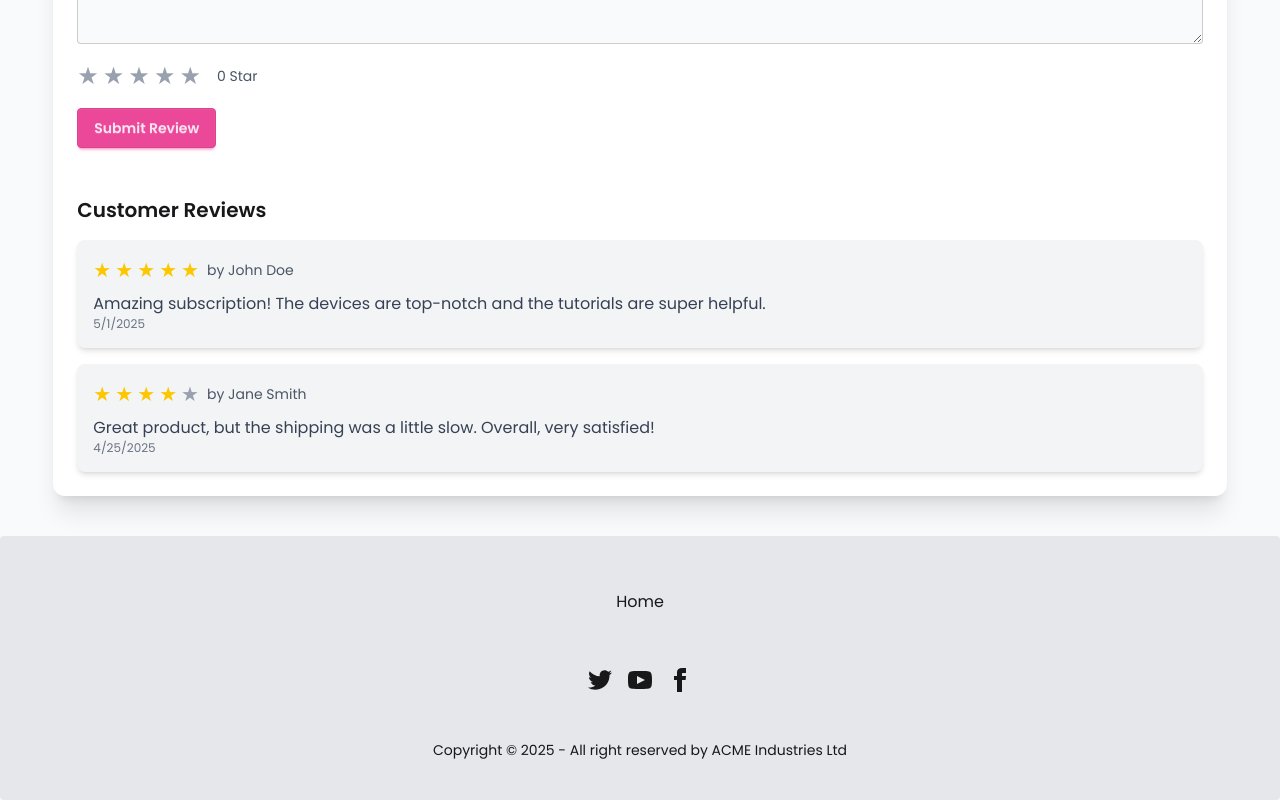
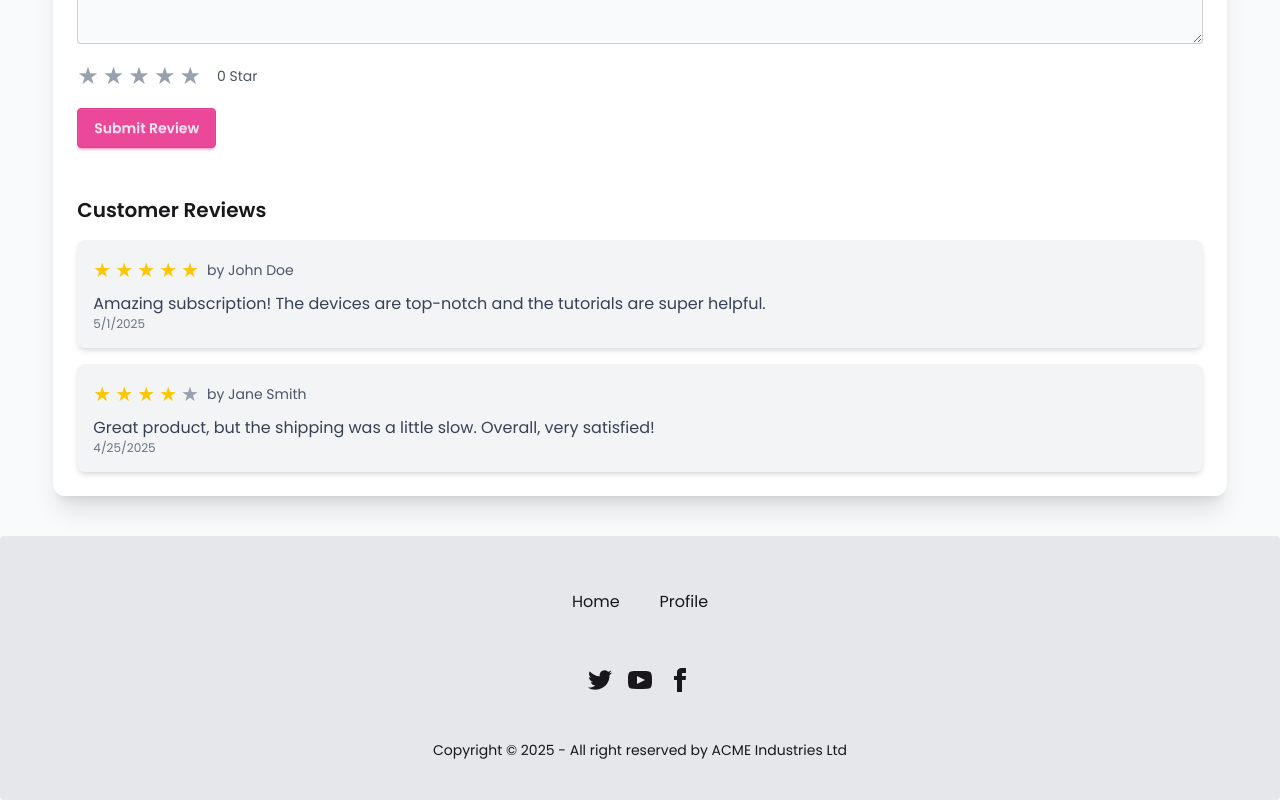
Before and after one commit to ShahriarTWS/Subscrify, a React (Vite) app: page /subscription-details/1 in a window 1280 px wide. Shown: the part 1166-1966 px from the top of the page. Built offline with nearby package versions, Linux system fonts and the light colour scheme; no server answers; sample sign-in values are in the browser's storage.

Commit message:
added hydrateFallbackElement

```diff
--- a/src/components/Footer/Footer.jsx
+++ b/src/components/Footer/Footer.jsx
@@ -1,7 +1,10 @@
-import React from 'react';
+import React, { use } from 'react';
 import { links } from '../Header/Navbar';
+import { AuthContext } from '../../provider/AuthProvider';
+import { NavLink } from 'react-router';
 
 const Footer = () => {
+    const {user}=use(AuthContext);
     return (
         <div>
             <footer className="footer footer-horizontal footer-center bg-base-200 text-base-content rounded p-10">
@@ -9,6 +12,11 @@ const Footer = () => {
                     <div className="navbar-center hidden lg:flex">
                         <ul className="menu menu-horizontal px-1 flex gap-4">
                             {links}
+                            {
+                                user ?
+                                    <li className='text-base'><NavLink to={'/auth/profile'}>Profile</NavLink></li>
+                                    : <li className='text-base'><NavLink to={'/auth/register'}>Register</NavLink></li>
+                            }
                         </ul>
                     </div>
                 </nav>
--- a/src/pages/ErrorPage.jsx
+++ b/src/pages/ErrorPage.jsx
@@ -1,9 +1,14 @@
 import React from 'react';
+import errorImage from '../assets/404error.png'
+import { Link } from 'react-router';
 
 const ErrorPage = () => {
     return (
-        <div>
-
+        <div className='h-screen bg-base-100'>
+            <div className='w-11/12 mx-auto flex flex-col justify-center items-center h-full'>
+                <img className='md:w-1/2 lg:w-3/5' src={errorImage} alt="" />
+                <Link to={'/'} className='btn btn-wide btn-primary'>Back To home</Link>
+            </div>
         </div>
     );
 };
--- a/src/routes/Router.jsx
+++ b/src/routes/Router.jsx
@@ -6,12 +6,15 @@ import Register from "../pages/Register";
 import SubscriptionContainer from "../components/SubscriptionContainer/SubscriptionContainer";
 import SubscriptionDetails from "../pages/SubscriptionDetails";
 import PrivateRoute from "../provider/PrivateRoute";
+import ErrorPage from "../pages/ErrorPage";
+import Loading from "../pages/Loading";
 
 export const router = createBrowserRouter([
     {
         path: '/',
         element: <HomeLayout></HomeLayout>,
         loader: () => fetch('/item.json'),
+        hydrateFallbackElement: <Loading></Loading>,
         children: [
             {
                 path: '/',
@@ -40,9 +43,10 @@ export const router = createBrowserRouter([
             <SubscriptionDetails></SubscriptionDetails>
         </PrivateRoute>,
         loader: () => fetch('/item.json'),
+        hydrateFallbackElement: <Loading></Loading>
     },
     {
         path: '/*',
-        element: <h2>Error</h2>
+        element: <ErrorPage></ErrorPage>
     },
 ])
```
Also changed, not shown: src/assets/404error.png (added).
